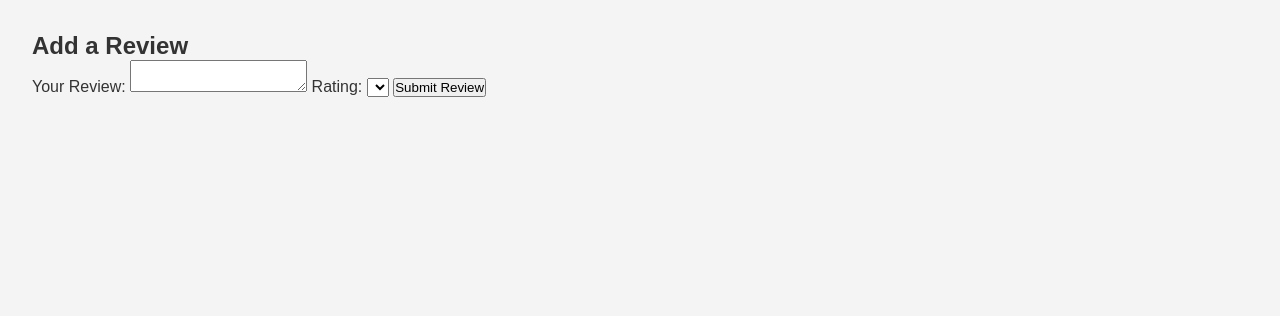
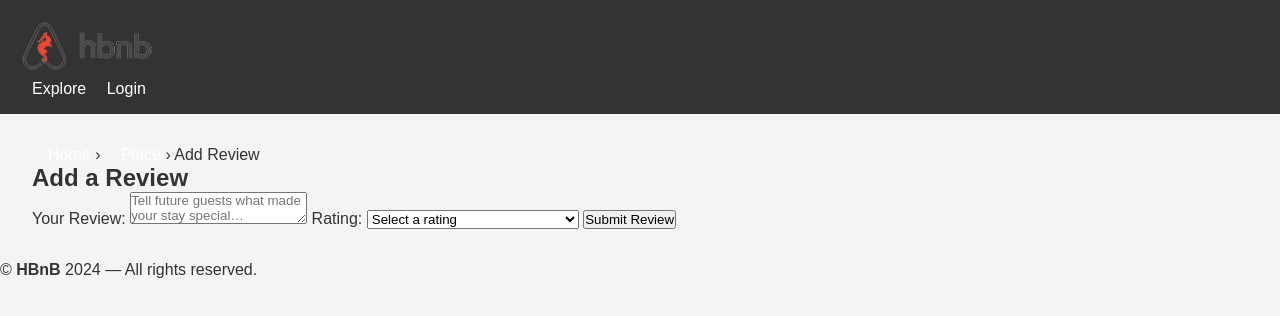
Before and after one commit to laetitiagrondin/holbertonschool-hbnb, a plain HTML site: page part4/part4/hbnb/add_review.html in a window 1280 px wide. Drawn offline with Linux system fonts and the light colour scheme.

Commit message:
Add logo et icon dans /images et ajustement html dans index.html|login.html|place.html|add_review.html

```diff
--- a/part4/part4/hbnb/add_review.html
+++ b/part4/part4/hbnb/add_review.html
@@ -4,22 +4,74 @@
     <meta charset="UTF-8">
     <meta name="viewport" content="width=device-width, initial-scale=1.0">
     <title>Add Review</title>
+    <link rel="icon" type="image/png" href="images/icon.png">
     <link rel="stylesheet" href="styles.css">
 </head>
 <body>
+
+    <!-- HEADER -->
+    <header>
+        <a href="index.html" aria-label="HBnB Home">
+            <img src="images/logo.png" alt="HBnB Logo" class="logo"
+                 onerror="this.style.display='none'; this.nextElementSibling.style.display='block';">
+            <span class="logo-text" style="display:none;"><span>H</span>BnB</span>
+        </a>
+        <nav>
+            <a href="index.html">Explore</a>
+            <a href="login.html" class="login-button" id="auth-link">Login</a>
+        </nav>
+    </header>
+
+    <!-- MAIN -->
     <main>
-        <!-- Add something to idfentify the place you're reviewing -->
+
+        <!-- Breadcrumb -->
+        <nav class="breadcrumb" aria-label="Breadcrumb">
+            <a href="index.html">Home</a>
+            <span>›</span>
+            <a href="#" id="back-to-place">Place</a>
+            <span>›</span>
+            <span>Add Review</span>
+        </nav>
+
+        <!-- Review form — identifies the place being reviewed -->
         <form id="review-form">
+
             <h2>Add a Review</h2>
+
+            <!-- Place info injected dynamically -->
+            <p class="review-place-info" id="review-place-info"></p>
+
+            <!-- Alert messages -->
+            <div id="review-error" class="alert alert-error" role="alert"></div>
+            <div id="review-success" class="alert alert-success" role="status"></div>
+
             <label for="review">Your Review:</label>
-            <textarea id="review" name="review" required></textarea>
+            <textarea id="review" name="review" required
+                      placeholder="Tell future guests what made your stay special…"></textarea>
+
             <label for="rating">Rating:</label>
             <select id="rating" name="rating" required>
                 <!-- Options for rating -->
+                <option value="" disabled selected>Select a rating</option>
+                <option value="5">⭐⭐⭐⭐⭐ — Excellent (5/5)</option>
+                <option value="4">⭐⭐⭐⭐ — Very Good (4/5)</option>
+                <option value="3">⭐⭐⭐ — Good (3/5)</option>
+                <option value="2">⭐⭐ — Fair (2/5)</option>
+                <option value="1">⭐ — Poor (1/5)</option>
             </select>
+
             <button type="submit">Submit Review</button>
+
         </form>
+
     </main>
+
+    <!-- FOOTER -->
+    <footer>
+        <p>&copy; <strong>HBnB</strong> 2024 &mdash; All rights reserved.</p>
+    </footer>
+
     <script src="scripts.js"></script>
 </body>
 </html>
```
Also changed, not shown: part4/part4/hbnb/index.html (+35 -3 lines), part4/part4/hbnb/login.html (+36 -2 lines), part4/part4/hbnb/place.html (+38 -7 lines), part4/part4/hbnb/images/icon.png (added), part4/part4/hbnb/images/icon_bath.png (added), part4/part4/hbnb/images/icon_bed.png (added), part4/part4/hbnb/images/icon_wifi.png (added), part4/part4/hbnb/images/logo.png (added).
